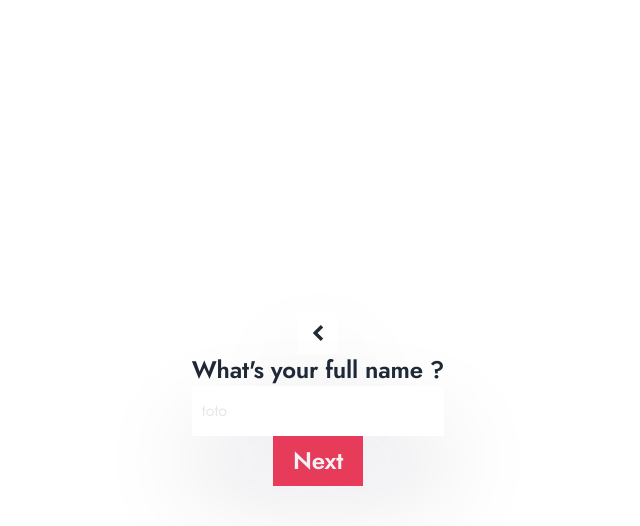
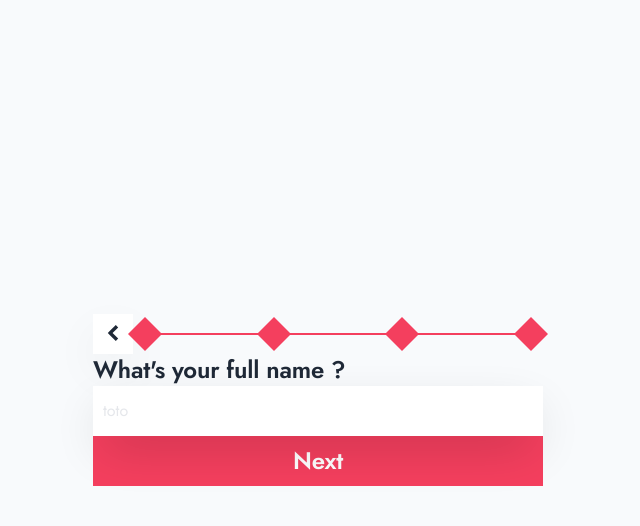
Before and after one commit to baptistehanriat/application-form, a React (Create React App) app: page / in a window 1280 px wide. Both pictures are taken after a click on the button "Start". Shown: the top 526 px of the page, without its empty margins (322-962 px from the left). Built offline with nearby package versions, Linux system fonts and the light colour scheme.

Commit message:
WIP: first design of ProgressBar

```diff
--- a/src/App.tsx
+++ b/src/App.tsx
@@ -1,9 +1,12 @@
+import { cp } from 'fs'
 import React, { useState } from 'react'
 import styled from 'styled-components'
 import ButtonBack from './components/button/ButtonBack'
 import ButtonPrimary from './components/button/ButtonPrimary'
 import { PrettyInputBase } from './components/input/InputBase'
+import FlexView from './components/layout/FlexView'
 import View from './components/layout/View'
+import { Colors } from './components/style/colors'
 import { H1, P1 } from './components/style/texts'
 
 interface Question {
@@ -19,32 +22,6 @@ function App() {
   const [questionnaireStatus, setQuestionnaireStatus] = useState<
     'ready' | 'ongoing' | 'finished'
   >('ready')
-
-  const onChange = (answer: string) => {
-    const currentQuestion = tenantQuestionnaire[index]
-    setAnswers({
-      ...answers,
-      [currentQuestion.answerKey]: answer,
-    })
-  }
-
-  const onGoNext = () => {
-    if (index === tenantQuestionnaire.length - 1) {
-      setQuestionnaireStatus('finished')
-    } else {
-      // const nextQuestion = tenantQuestionnaire[index + 1]
-      setIndex(index + 1)
-    }
-  }
-
-  const onGoBack = () => {
-    if (index === 0) {
-      setQuestionnaireStatus('ready')
-    } else {
-      // const previousQuestion = tenantQuestionnaire[index - 1]
-      setIndex(index - 1)
-    }
-  }
 
   const tenantQuestionnaire: Question[] = [
     {
@@ -69,8 +46,34 @@ function App() {
     },
   ]
 
+  const currentQuestion = tenantQuestionnaire[index]
+
+  const onChange = (answer: string) => {
+    setAnswers({
+      ...answers,
+      [currentQuestion.answerKey]: answer,
+    })
+  }
+
+  const onGoNext = () => {
+    if (index === tenantQuestionnaire.length - 1) {
+      setQuestionnaireStatus('finished')
+    } else {
+      setIndex(index + 1)
+    }
+  }
+
+  const onGoBack = () => {
+    if (index === 0) {
+      setQuestionnaireStatus('ready')
+    } else {
+      setIndex(index - 1)
+    }
+  }
+
   return (
     <Container>
+      <InnerContainer>
         {questionnaireStatus === 'ready' && (
           <>
             <H1 style={{ marginBottom: 50 }}>Ready to join us ? 🚀</H1>
@@ -84,11 +87,15 @@ function App() {
         )}
         {questionnaireStatus === 'ongoing' && (
           <>
+            <View style={{ flexDirection: 'row' }}>
               <ButtonBack onClick={onGoBack} />
+              <ProgressBar questions={tenantQuestionnaire} />
+            </View>
+
             <QuestionField
               onChange={onChange}
-            answer={answers[tenantQuestionnaire[index].answerKey]}
-            question={tenantQuestionnaire[index]}
+              answer={answers[currentQuestion.answerKey]}
+              question={currentQuestion}
             />
             <ButtonPrimary label="Next" onClick={onGoNext} />
           </>
@@ -98,6 +105,7 @@ function App() {
             <P1>Questionnaire Finished</P1>
           </>
         )}
+      </InnerContainer>
     </Container>
   )
 }
@@ -105,7 +113,6 @@ function App() {
 function QuestionField(props: QuestionFieldProps) {
   const keyDownHandler = (event: React.KeyboardEvent<HTMLInputElement>) => {
     if (event.code === 'Enter') {
-      // props.onChange()
     }
   }
 
@@ -127,17 +134,73 @@ function QuestionField(props: QuestionFieldProps) {
   )
 }
 
+function ProgressBar(props: { questions: Question[] }) {
+  return (
+    <View
+      style={{
+        flexDirection: 'row',
+        flex: 1,
+        justifyContent: 'space-between',
+        // alignItems: 'center',
+      }}
+    >
+      {props.questions.map((question, index) => {
+        const isExtremity = index === props.questions.length - 1
+        return (
+          <View
+            key={question.answerKey}
+            style={{
+              flexDirection: 'row',
+              flex: isExtremity ? 0 : 1,
+              alignItems: 'center',
+            }}
+          >
+            <View
+              style={{
+                height: 24,
+                width: 24,
+                zIndex: 2,
+                transform: 'rotate(45deg)',
+                backgroundColor: Colors.Primary500,
+              }}
+            />
+            {!isExtremity && (
+              <View
+                style={{
+                  height: 2,
+                  flex: 1,
+                  zIndex: 1,
+                  width: '100%',
+                  backgroundColor: Colors.Primary500,
+                }}
+              ></View>
+            )}
+          </View>
+        )
+      })}
+    </View>
+  )
+}
+
 interface QuestionFieldProps {
   question: Question
   answer: string
   onChange(answer: string): void
 }
+
 const Container = styled(View)`
   justify-content: center;
   align-items: center;
   height: 100vh;
   padding-left: 15px;
   padding-right: 15px;
+  background-color: ${Colors.Slate100};
+`
+
+const InnerContainer = styled(View)`
+  flex: 1;
+  justify-content: center;
+  width: 450px; //FIXME
 `
 
 export default App
--- a/src/components/button/ButtonBack.tsx
+++ b/src/components/button/ButtonBack.tsx
@@ -14,7 +14,7 @@ export default function ButtonBack(props: { onClick?(): void }) {
 const Container = styled.button`
   height: 40px;
   width: 40px;
-  box-shadow: 0px 48px 100px 0px rgba(17, 12, 46, 0.15);
+  box-shadow: rgba(0, 0, 0, 0.2) 0px 18px 50px -10px;
   background-color: white;
   justify-content: center;
   align-content: center;
--- a/src/components/input/InputBase.tsx
+++ b/src/components/input/InputBase.tsx
@@ -28,7 +28,7 @@ export const PrettyInputBase = styled.input`
   height: 50px;
   max-width: 450px;
   border: none;
-  box-shadow: 0px 48px 100px 0px rgba(17, 12, 46, 0.15);
+  box-shadow: rgba(0, 0, 0, 0.2) 0px 18px 50px -10px;
   padding: 0 10px 0 10px;
   color: ${Colors.Grey800};
   background-color: ${Colors.White};
```
Lines whose indentation alone changed are shown as unchanged.
